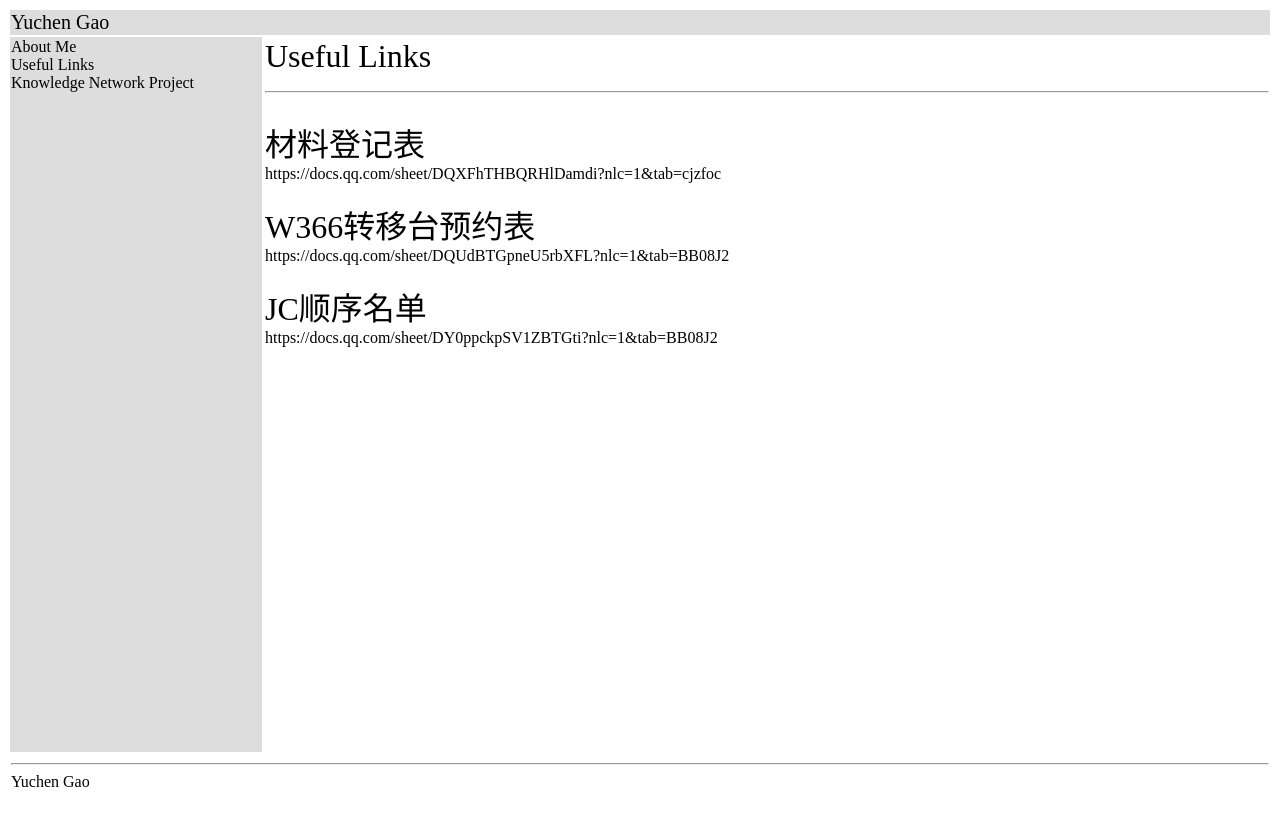
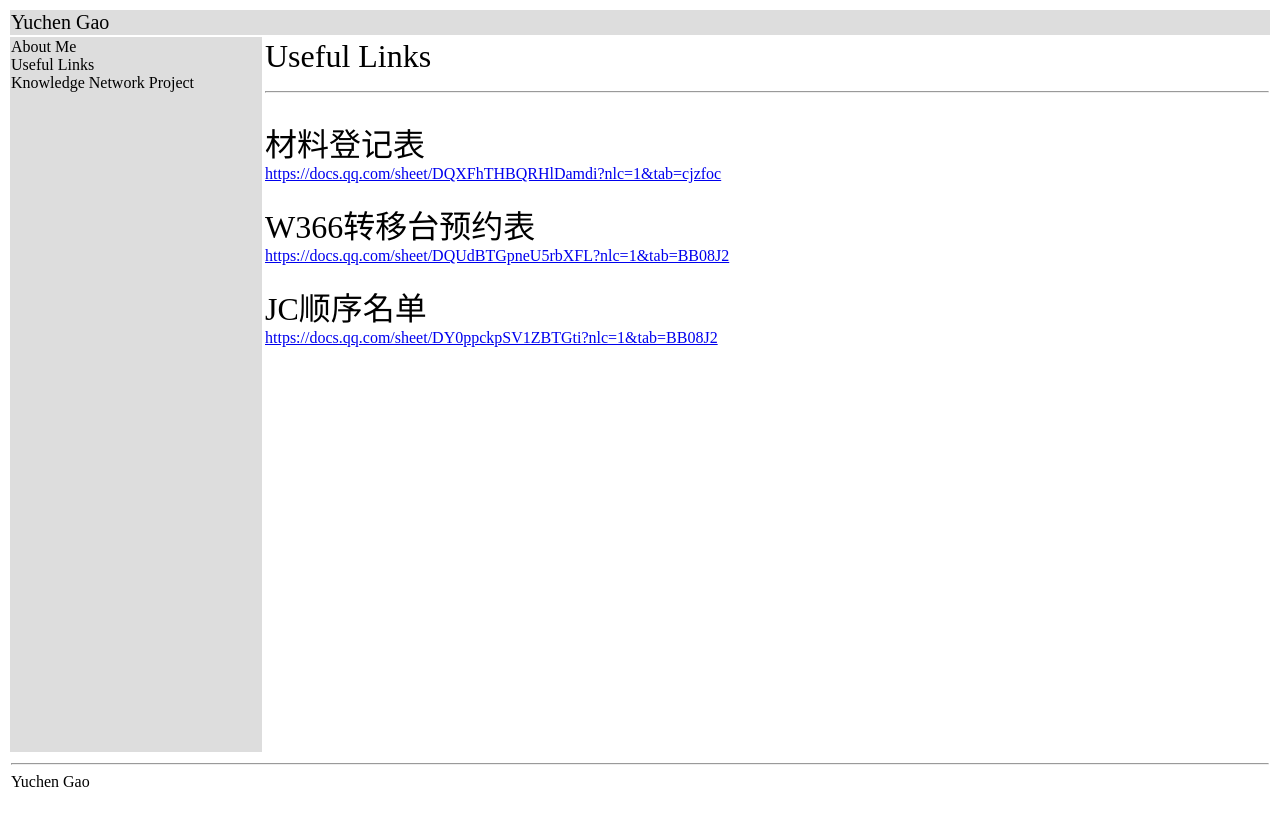
Before and after one commit to GYC1999/GYC1999.github.io, a Jekyll site: the page built from Useful_Links.html, in a window 1280 px wide. Shown: the top 826 px of the page. Built offline with Jekyll 4.4.1, drawn with Linux system fonts in a browser that asks for light colours.

Commit message:
Update default.html

```diff
--- a/_layouts/default.html
+++ b/_layouts/default.html
@@ -3,20 +3,20 @@
 
   {% include head.html %}
   <style type="text/css">
-    a {color:#000000;TEXT-DECORATION:none}
+  .general a {color:#000000;TEXT-DECORATION:none}
   </style>
 
   <body>
     <div class="page-content">
       <table border="0" width="100%">
         <tr>
-          <td colspan="2" style="background-color:#DDDDDD">
+          <td class="general" colspan="2" style="background-color:#DDDDDD">
           <a href="https://gyc1999.github.io/index.html" style="font-size:20px">Yuchen Gao</a>
 
           </td>
         </tr>
         <tr>
-        <td valign=top rowspan="2" style="background-color:#DDDDDD;width:250px;">
+        <td class="general" valign=top rowspan="2" style="background-color:#DDDDDD;width:250px;">
           <a href="https://gyc1999.github.io/About_me.html">About Me</a><br>
           <a href="https://gyc1999.github.io/Useful_Links.html">Useful Links</a><br>
           <a href="https://gyc1999.github.io/Knowledge_Network_project/Knowledge_Network_Project.html">Knowledge Network Project</a><br>
@@ -30,7 +30,7 @@
           </td>
         </tr>
         <tr>
-          <td colspan="2" style="background-color:#FFFFFF">
+          <td class="general" colspan="2" style="background-color:#FFFFFF">
           <hr>
           <a href="https://gyc1999.github.io/index.html">Yuchen Gao</a>
           </td>
```
